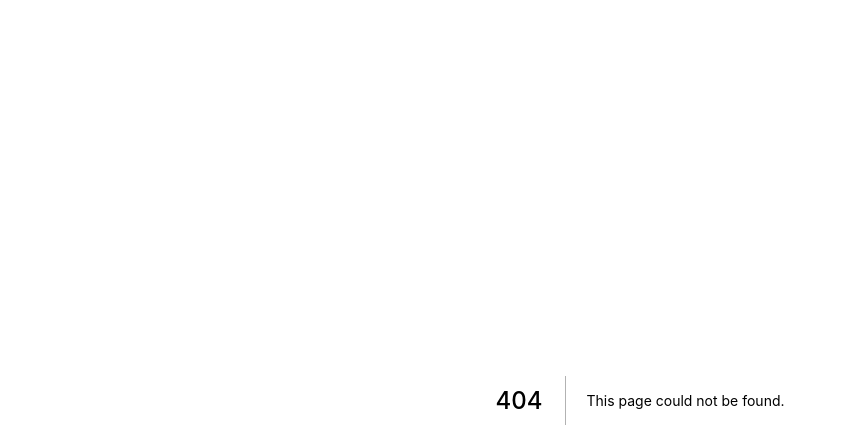
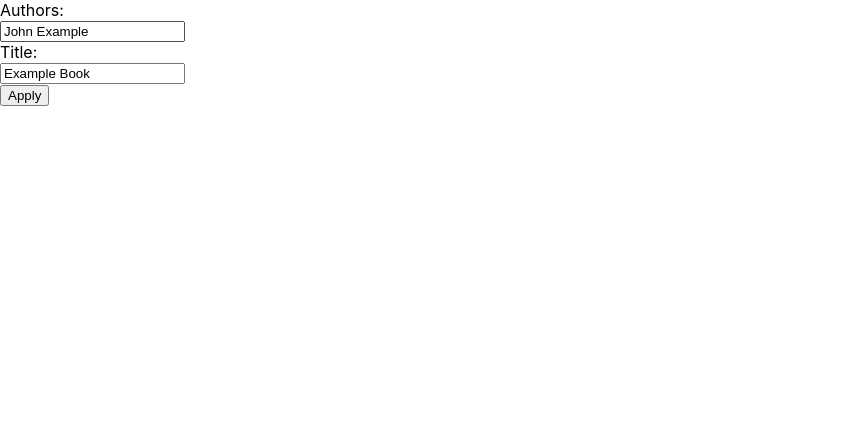
Before and after one commit to devonfw-react-training/nextjs-training, a Next.js app: page /book/0 in a window 1280 px wide. Before the commit this address had no page. Shown: the top 448 px of the page, without its empty margins (0-847 px from the left). Built offline with nearby package versions, Linux system fonts and the light colour scheme.

Commit message:
Book details with Next.js router

```diff
--- a/package.json
+++ b/package.json
@@ -9,6 +9,7 @@
     "lint": "next lint"
   },
   "dependencies": {
+    "formik": "^2.2.9",
     "next": "11.1.2",
     "react": "17.0.2",
     "react-dom": "17.0.2"
--- /dev/null
+++ b/pages/book/[id].tsx
@@ -0,0 +1,22 @@
+import { LocalBooksService } from "./../../src/books/services/LocalBookService";
+import { BookDetails } from "../../src/books/components/BookDetails";
+
+import { useRouter } from "next/router";
+import { useEffect, useState } from "react";
+import { Book } from "../../src/books/Book";
+
+const booksService = new LocalBooksService();
+
+export default function BookPage() {
+  const router = useRouter();
+  const { id } = router.query;
+  const [book, setBook] = useState<Book>();
+
+  useEffect(() => {
+    booksService.findOne(Number.parseInt(id as string)).then((b) => setBook(b));
+  }, [id]);
+
+  return book ? (
+    <BookDetails book={book} onBookChange={async () => router.back()} />
+  ) : null;
+}
--- a/pages/books/index.tsx
+++ b/pages/books/index.tsx
@@ -1,7 +1,7 @@
 import { LocalBooksService } from "./../../src/books/services/LocalBookService";
 import { BookOverviewContainer } from "./../../src/books/components/BookContainer";
 
-export default function Books() {
+export default function BooksPage() {
   const booksService = new LocalBooksService();
   return <BookOverviewContainer bookService={booksService} />;
 }
--- /dev/null
+++ b/src/books/components/BookDetails.tsx
@@ -0,0 +1,93 @@
+import React from "react";
+import { Book } from "../Book";
+import { Field, FieldProps, Form, Formik } from "formik";
+
+function isEmptyInputValue(value: any) {
+  // we don't check for string here so it also works with arrays
+  return value == null || value.length === 0;
+}
+
+function notEmptyAndMaxLengthOf(maxLength: number) {
+  return (value: any) => {
+    if (isEmptyInputValue(value)) {
+      return "Please provide a value!";
+    } else if (value.length != null && value.length > maxLength) {
+      return `Please provide a value not longer than ${maxLength} characters!`;
+    }
+  };
+}
+
+export interface Props {
+  book: Book;
+  onBookChange?: (book: Book) => Promise<any>;
+}
+
+export const BookDetails = (props: Props) => (
+  <div className="container">
+    <Formik
+      initialValues={props.book}
+      onSubmit={(values: Book, { setSubmitting }) => {
+        if (props.onBookChange) {
+          props.onBookChange({ ...values }).then(() => setSubmitting(false));
+        }
+      }}
+      render={() => (
+        <Form>
+          <div className="form-group row">
+            <label htmlFor="authors" className="col-sm-4 col-form-label">
+              Authors:
+            </label>
+            <div className="col-sm-8">
+              <Field
+                name="authors"
+                id="authors"
+                component={BookDetailsInputComponent}
+                validate={notEmptyAndMaxLengthOf(15)}
+              />
+            </div>
+          </div>
+          <div className="form-group row">
+            <label htmlFor="title" className="col-sm-4 col-form-label">
+              Title:
+            </label>
+            <div className="col-sm-8">
+              <Field
+                name="title"
+                id="title"
+                component={BookDetailsInputComponent}
+                validate={notEmptyAndMaxLengthOf(50)}
+              />
+            </div>
+          </div>
+          <div className="form-group row">
+            <div className="offset-sm-4 col-sm-9">
+              <button type="submit" className="btn btn-primary">
+                Apply
+              </button>
+            </div>
+          </div>
+        </Form>
+      )}
+    />
+  </div>
+);
+
+const BookDetailsInputComponent = ({
+  field,
+  form: { touched, errors },
+  ...props
+}: FieldProps) => (
+  <div>
+    <input
+      type="text"
+      className={`form-control ${
+        touched[field.name] && errors[field.name] ? "is-invalid" : ""
+      }`}
+      {...field}
+      {...props}
+    />
+    {touched[field.name] && errors[field.name] && (
+      <div className="invalid-feedback">{errors[field.name]}</div>
+    )}
+  </div>
+);
```
Also changed, not shown: 1 other file (tests, documents, lock files or other folders).
